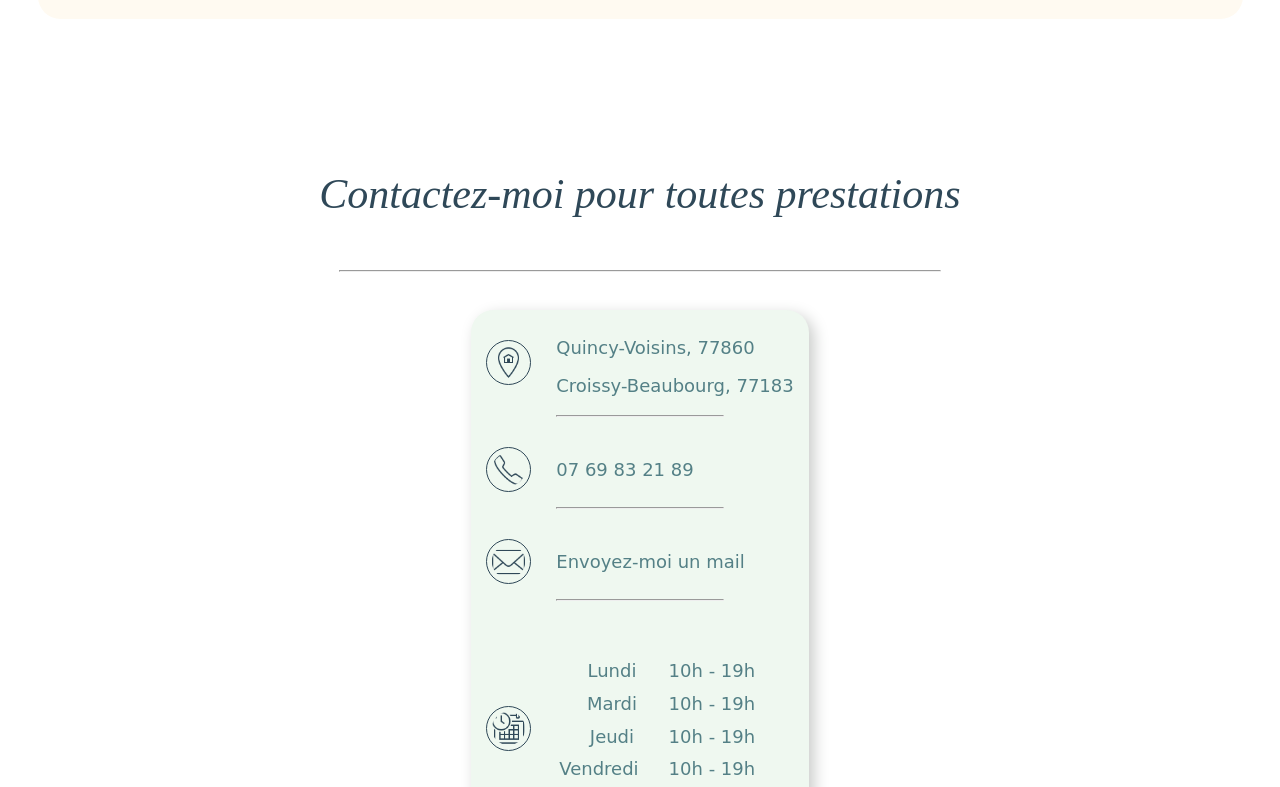
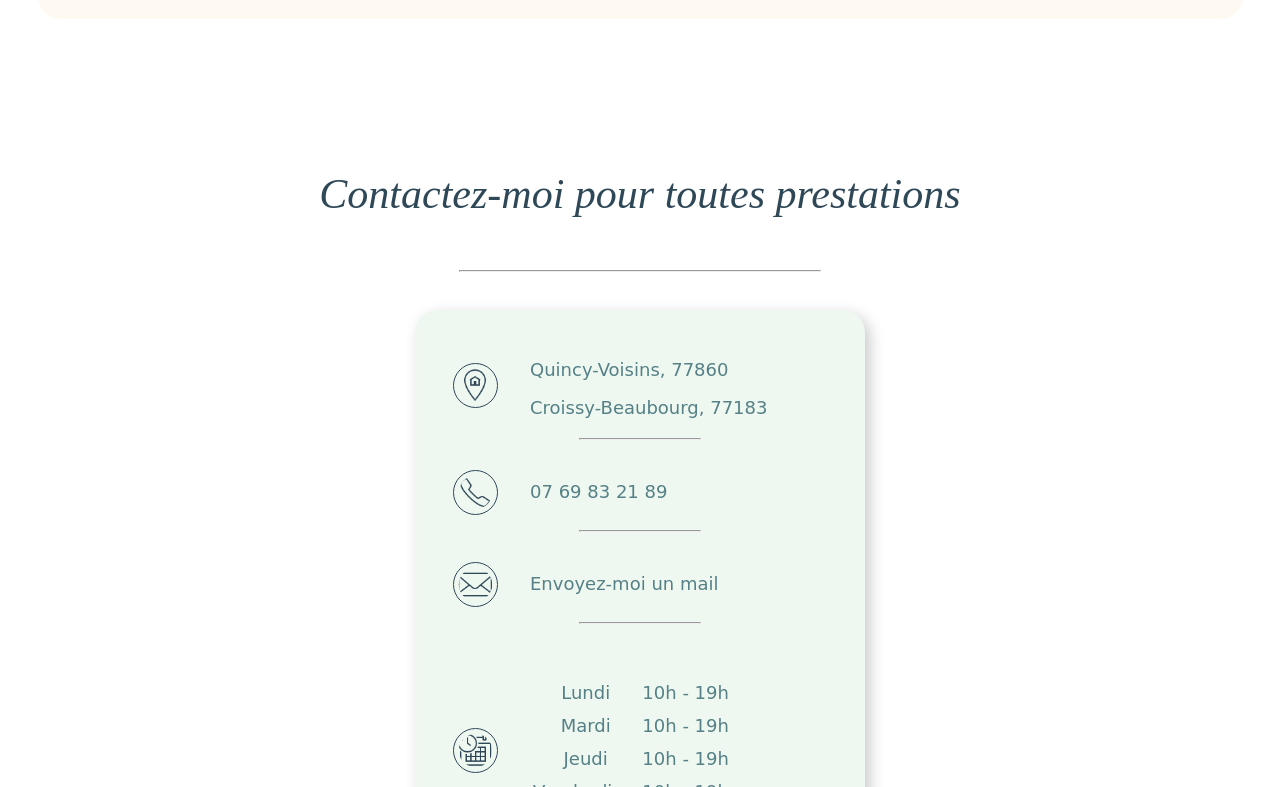
Before and after one commit to AlexandraPho/AuxMainsdAmahe, a Vue app in the folder amahe/: page / in a window 1280 px wide. Shown: the part 3975-4762 px from the top of the page. Built offline with nearby package versions, Linux system fonts and the light colour scheme.

Commit message:
modif iframe

```diff
--- a/amahe/src/components/ContactLayout.vue
+++ b/amahe/src/components/ContactLayout.vue
@@ -78,9 +78,9 @@ export default {
                 </div>
             </div>
     </section>
-   <!-- <div id="map" style="position: absolute; top: 0; left: 0; width: 100%; height: 100%; z-index: -1;">
-      <iframe src="https://www.google.com/maps/embed?pb=!1m18!1m12!1m3!1d20983.21825499983!2d2.8406314344982495!3d48.898199435308435!2m3!1f0!2f0!3f0!3m2!1i1024!2i768!4f13.1!3m3!1m2!1s0x47e8a6e446e559b9%3A0x40b82c3688c4ed0!2s77860%20Quincy-Voisins%2C%20France!5e0!3m2!1sfr!2sus!4v1678459827973!5m2!1sfr!2sus" width="600" height="450" style="border:0;" allowfullscreen="" loading="lazy" referrerpolicy="no-referrer-when-downgrade"></iframe>
-    </div>-->
+    <div id="map" style="top: 0; left: 0; width: 100%; height: 100%; z-index: -1;">
+      <iframe src="https://www.google.com/maps/embed?pb=!1m18!1m12!1m3!1d20983.21825499983!2d2.8406314344982495!3d48.898199435308435!2m3!1f0!2f0!3f0!3m2!1i1024!2i768!4f13.1!3m3!1m2!1s0x47e8a6e446e559b9%3A0x40b82c3688c4ed0!2s77860%20Quincy-Voisins%2C%20France!5e0!3m2!1sfr!2sus!4v1678459827973!5m2!1sfr!2sus" width="360" height="750" style="border:0;" allowfullscreen="" loading="lazy" referrerpolicy="no-referrer-when-downgrade"></iframe>
+    </div>
   </div>
 </template>
 
@@ -195,6 +195,92 @@ table {
     max-width: 50em;
     margin: auto 100px;
     padding: 1.2em;
+    position: absolute;
+  }
+  .contact-infos {
+    -webkit-align-self: center;
+        -ms-flex-item-align: center;
+            align-self: center;
+  }
+  .contact .contact-infos .item {
+    display: -webkit-box;
+    display: -ms-flexbox;
+    display: -webkit-flex;
+    display: flex;
+    -webkit-flex-wrap: wrap;
+        -ms-flex-wrap: wrap;
+            flex-wrap: wrap;
+            justify-content: flex-start;
+    margin: 0.8em;
+    flex-wrap: nowrap;
+  }
+  .contact .contact-infos .item .icon,
+  .contact .contact-infos .item .sub-icon {
+    display: block;
+    width: 35px;
+    height: 35px;
+    border-radius: 50%;
+    border: 1px solid #2F4858;
+    line-height: 34px;
+    text-align: center;
+    padding: 0.3em;
+    margin-right: 15px;
+  }
+  .item {
+  display: flex;
+  justify-content: center;
+  align-items: center;
+  }
+  p, td {
+    font-size: 1em;
+  }
+}
+/*Smartphone Size*/
+@media only screen and (min-width: 681px) {
+  #contactContainer {
+    margin: 1.6em;
+  }
+  .contact {
+    display: flex;
+    flex-direction: column;
+    align-items: center;
+  }
+  .conatct-card {
+    width: 20em;
+    display: flex;
+    justify-content: center;
+  }
+  .contact-infos {
+    width: 25em;
+    padding: 1.5em;
+  }
+  .item {
+    display: flex;
+    flex-wrap: nowrap;
+    align-items: center;
+  }
+  .text {
+    display: flex;
+    flex-wrap: wrap;
+    justify-content: flex-start;
+    margin-left: 0.5em;
+  }
+
+  .titles-components {
+    font-size: 2em;
+    text-align: center;
+    margin: 0.6em;
+    padding-top: 1.2em;
+  }
+  .contact-card {
+    border-radius: 0.5rem;
+    border: 1px solid 1px;
+    padding: 0 30px 0 25px;
+    display: -ms-flexbox;
+    display: -webkit-flex;
+    max-width: 60em;
+    margin: auto 100px;
+    padding: 1.2em;
   }
   .contact-infos {
     -webkit-align-self: center;
@@ -211,6 +297,7 @@ table {
             flex-wrap: wrap;
             justify-content: flex-start;
             margin: 0.8em;
+    flex-wrap: nowrap;
   }
   .contact .contact-infos .item .icon,
   .contact .contact-infos .item .sub-icon {
@@ -235,7 +322,6 @@ table {
   }
 }
 
-
 /* Medium devices (landscape tablets, 768px and up) */
 @media only screen and (min-width: 768px) {
   #contactContainer {
@@ -258,6 +344,8 @@ table {
     padding: 1.5em;
   }
   .contact-infos {
+    width: 30em;
+    padding: 1.5em;
     -webkit-align-self: center;
         -ms-flex-item-align: center;
             align-self: center;
@@ -272,6 +360,7 @@ table {
             flex-wrap: wrap;
             justify-content: flex-start;
             margin: 1em;
+            flex-wrap: nowrap;
   }
   .contact .contact-infos .item .icon,
   .contact .contact-infos .item .sub-icon {
@@ -307,7 +396,7 @@ table {
   }
 }
 
-/* Medium devices (landscape tablets, 800px and up) */
+/* Medium devices (landscape tablets, 900px and up) */
 @media only screen and (min-width: 900px) {
   .contact-card {
     display: flex;
@@ -321,4 +410,14 @@ table {
     display: flex;
   }
 }
+
+/* Medium devices (landscape tablets, 1200px and up) */
+@media only screen and (min-width: 1200px) {
+ hr {
+  width: 30%;
+ }
+ #map {
+
+ }
+}
 </style>
```
